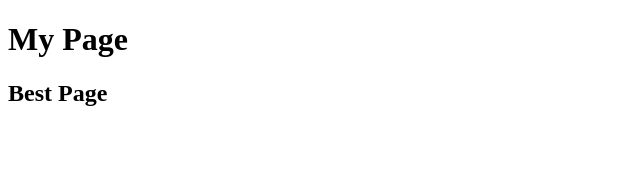
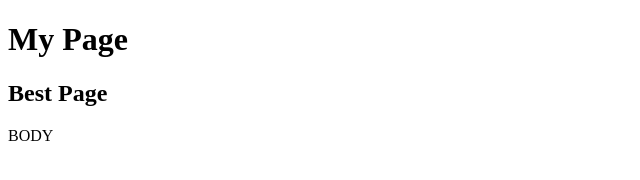
Before and after one commit to trevorogg/trevorogg.github.io, a plain HTML site: page index.html in a window 1280 px wide. Shown: the full height of the page, 0-640 px from the left. Drawn offline with Linux system fonts and the light colour scheme.

Commit message:
revisions

```diff
--- a/index.html
+++ b/index.html
@@ -9,5 +9,6 @@
 <body>
     <h1>My Page</h1>
     <h2>Best Page</h2>
+    BODY
 </body>
 </html>
```
